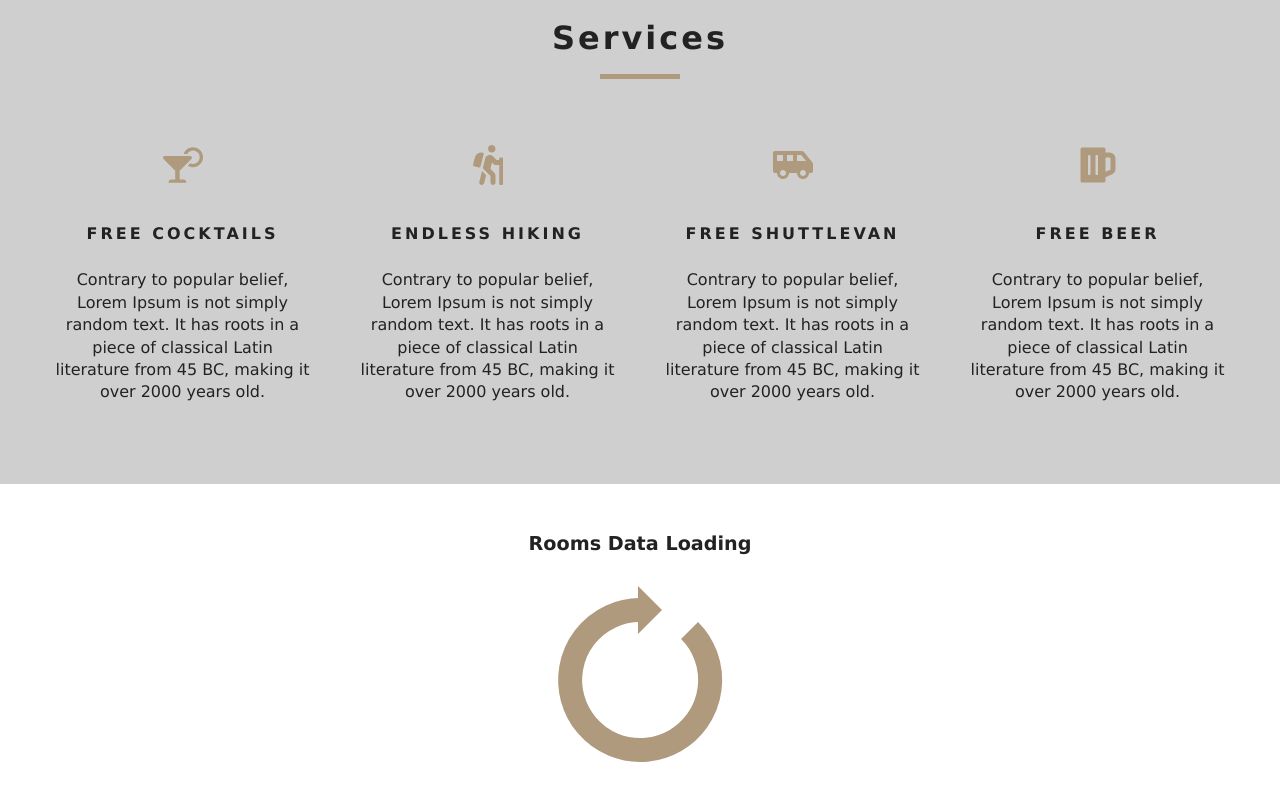
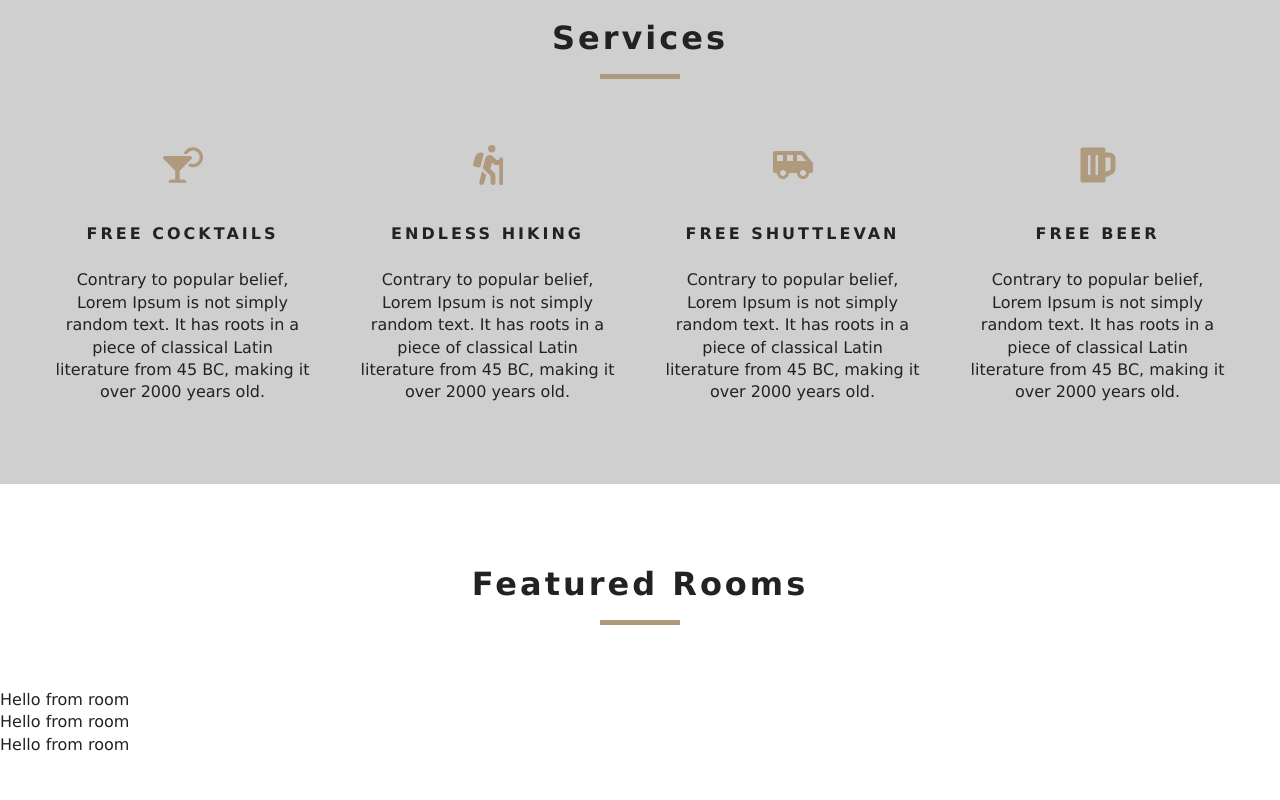
Before and after one commit to dontrellthedeveloper/resort-ecommerce, a React (Create React App) app: page / in a window 1280 px wide. Shown: the part 862-1662 px from the top of the page. Built offline with nearby package versions, Linux system fonts and the light colour scheme.

Commit message:
added featured room component

```diff
--- a/src/components/FeaturedRooms.js
+++ b/src/components/FeaturedRooms.js
@@ -2,18 +2,23 @@
 import { RoomContext } from '../context';
 import Loading from './Loading';
 import Room from './Room';
+import Title from './Title';
 
 export default class FeaturedRooms extends Component {
     static contextType = RoomContext;
     render() {
-        const {featuredRooms: rooms} = this.context;
-        console.log(rooms)
+        let {loading, featuredRooms: rooms} = this.context;
+        rooms = rooms.map(room => {
+            return <Room key={room.id} room={room}/>
+        })
 
         return (
-            <div>
-            <Room/>
-            <Loading/>
-            </div>
+            <section className="featured-rooms">
+                <Title title="featured rooms"/>
+                <div className="featured-room-center">
+                {loading?<Loading/>:rooms}
+                </div>
+            </section>
         )
     }
 }
--- a/src/components/Room.js
+++ b/src/components/Room.js
@@ -3,7 +3,7 @@
 const Room = () => {
     return (
         <div>
-
+            Hello from room
         </div>
     )
 }
```
